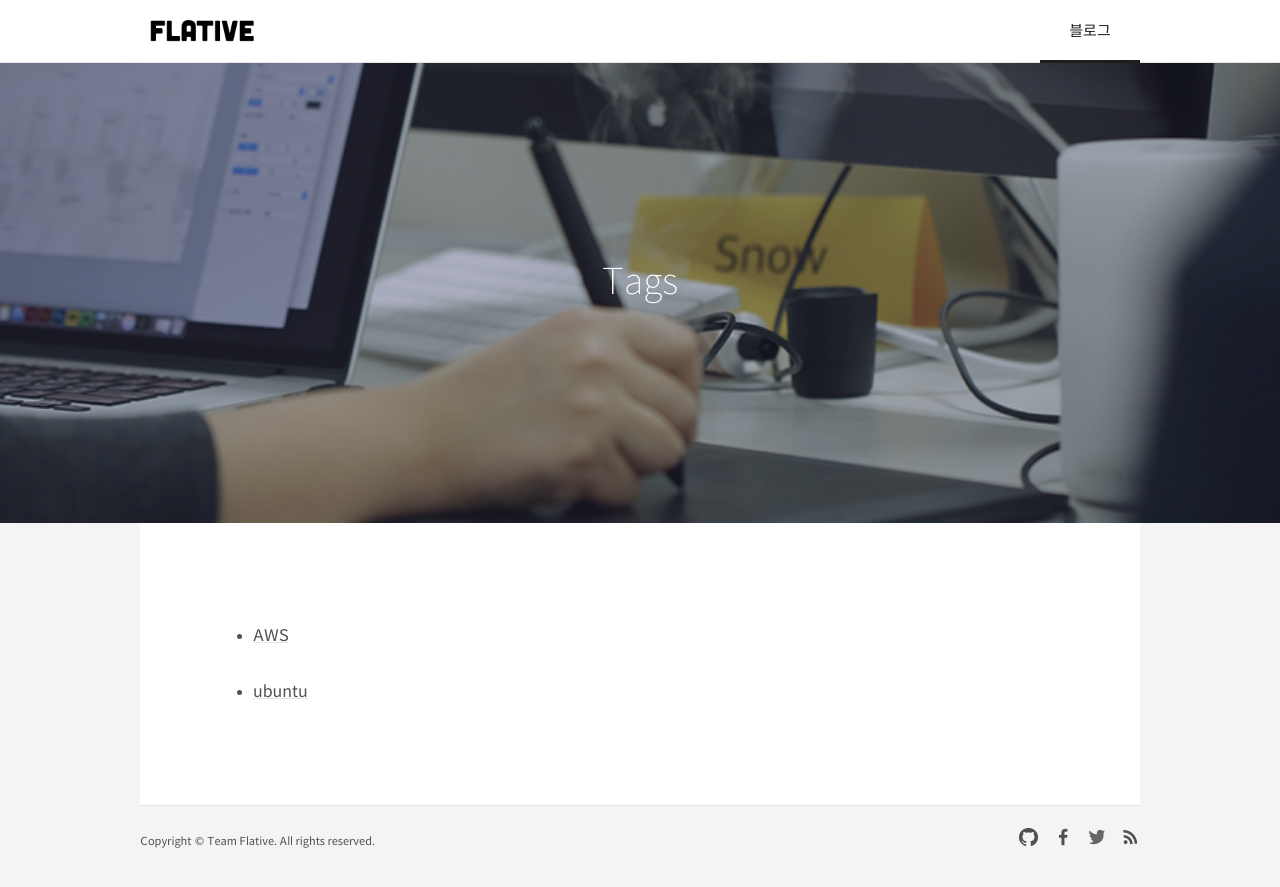
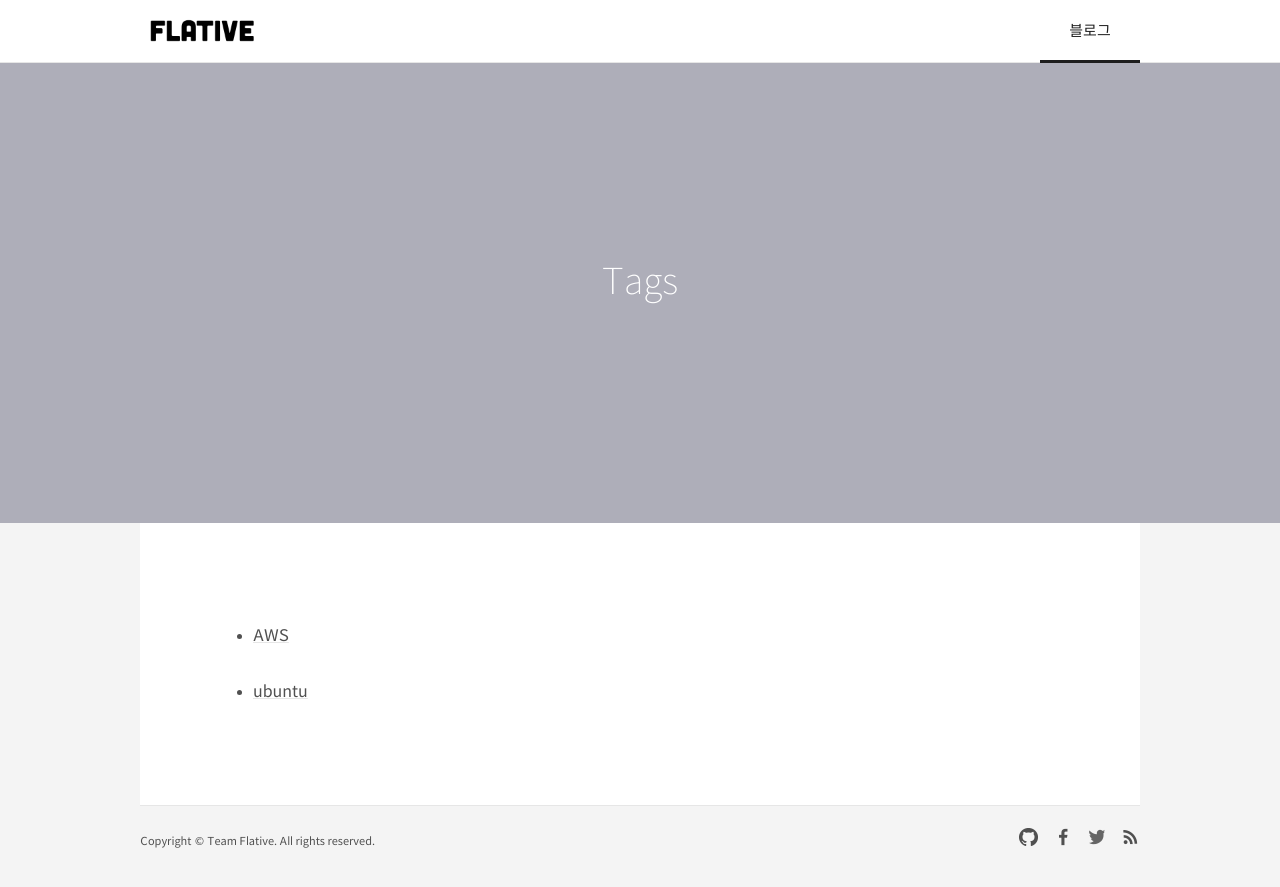
Before and after one commit to Flative/blog, a Jekyll site: the page built from tags.md, in a window 1280 px wide. Shown: the top 887 px of the page. Built offline with Jekyll 4.4.1, drawn with Linux system fonts in a browser that asks for light colours; some web fonts are replaced; comment, search, counter and statistics services are not loaded.

Commit message:
이미지 변경

```diff
--- a/assets/css/base.css
+++ b/assets/css/base.css
@@ -776,15 +776,10 @@ body.home-template #cover, body.archive-template #cover, body.page-template #cov
 }
 
 body.home-template #cover {
-    background-image: url(../images/default_blog_cover.jpg);
 }
 
 body.post-template #cover {
     background-image: url(../images/default_post_cover.jpg);
-}
-
-body.page-template #cover {
-    background-image: url(../images/default_page_cover.jpg);
 }
 
 body.author-template #cover {
```
Also changed, not shown: assets/images/default_author_cover.jpg, assets/images/default_blog_cover.jpg (deleted), assets/images/default_page_cover.jpg (deleted), assets/images/default_tag_cover.jpg, assets/images/forkme_kakao_tl.png (deleted), assets/images/forkme_kakao_tr.png (deleted).
